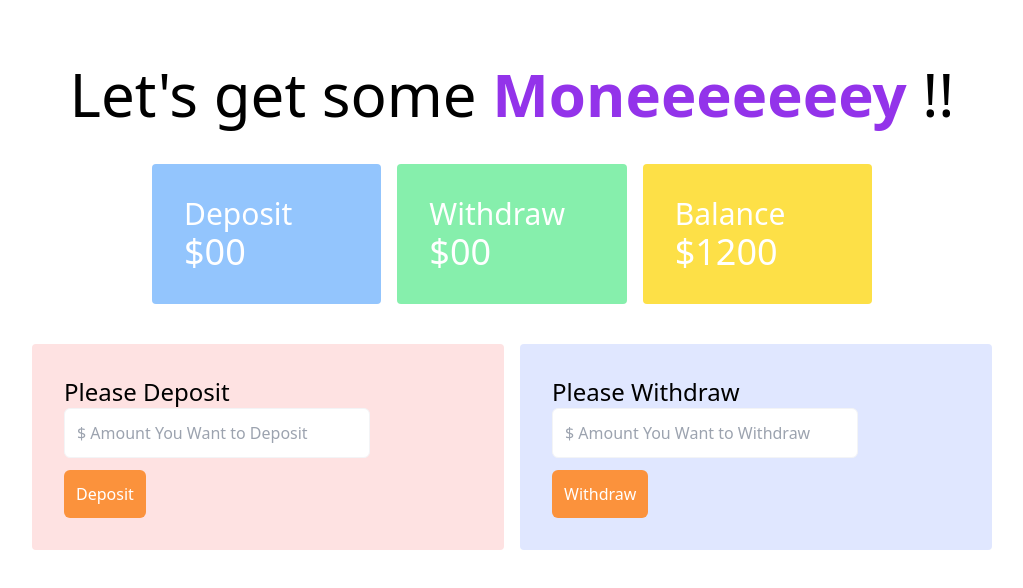
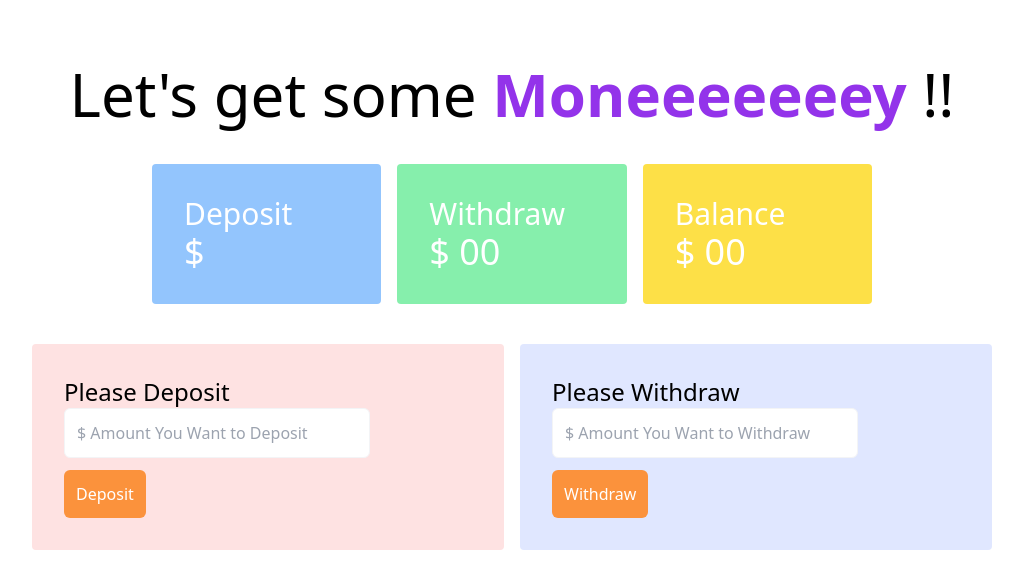
Before and after one commit to sojolmahfuz/Baap-er-bank, a plain HTML site: page banking.html in a window 1280 px wide. Both pictures are taken after a click on the button "Deposit". Shown: the whole page, without its empty margins (128-1151 px from the left). Drawn offline with nearby package versions, Linux system fonts and the light colour scheme.

Commit message:
js applied

```diff
--- a/banking.html
+++ b/banking.html
@@ -18,15 +18,15 @@
             <div class="grid grid-cols-3 gap-4 w-3/4 mx-auto text-white">
                 <div class="bg-blue-300 p-8 rounded">
                     <h3 class="text-3xl">Deposit</h3>
-                    <h4 class="text-4xl">$00</h4>
+                    <h4 class="text-4xl">$ <span id="deposit-total">00</span> </h4>
                 </div>
                 <div class="bg-green-300 p-8 rounded">
                     <h3 class="text-3xl">Withdraw</h3>
-                    <h4 class="text-4xl">$00</h4>
+                    <h4 class="text-4xl">$ <span>00</span> </h4>
                 </div>
                 <div class="bg-yellow-300 p-8 rounded">
                     <h3 class="text-3xl">Balance</h3>
-                    <h4 class="text-4xl">$1200</h4>
+                    <h4 class="text-4xl">$ <span>00</span> </h4>
                 </div>
             </div>
         </section>
--- a/js/banking.js
+++ b/js/banking.js
@@ -6,4 +6,12 @@ document.getElementById('deposit-button').addEventListener('click', function(){
     const depositAmount = depositInput.value;
 
     console.log(depositAmount);
+
+    const depositTotal = document.getElementById('deposit-total');
+
+    depositTotal.innerText = depositAmount;
+
+    //Clear the input field
+
+    depositInput.value ='';
 })
```
